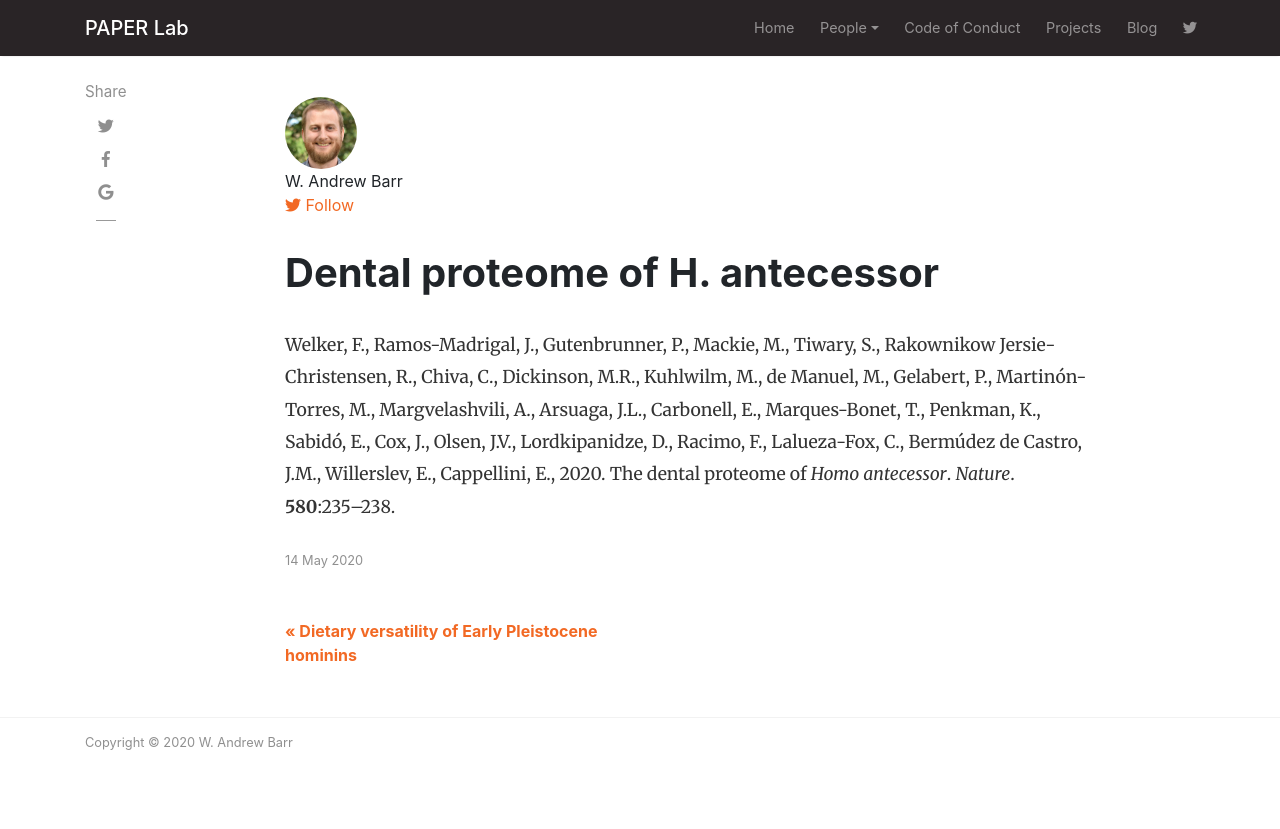
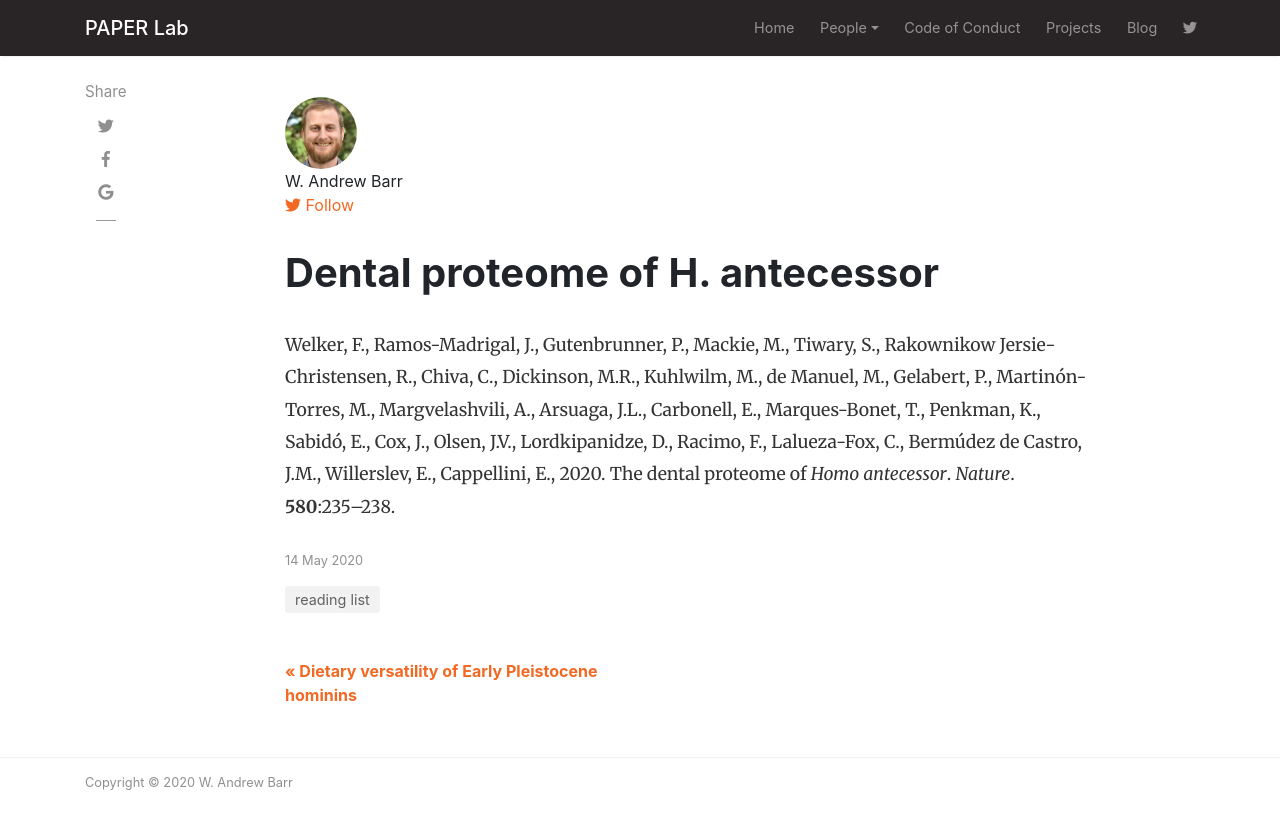
Before and after one commit to wabarr/PAPER, a Jekyll site: the page built from _posts/2020-05-14-dental-proteome-of-h.antecessor.md, in a window 1280 px wide. Shown: the top 829 px of the page. Built offline with Jekyll 4.4.1, drawn with Linux system fonts in a browser that asks for light colours; nearby versions of some CDN libraries; comment, search, counter and statistics services are not loaded.

Commit message:
Update from Forestry.io Andrew Barr updated _posts/2020-05-14-dental-proteome-of-h.antecessor.md

```diff
--- a/_posts/2020-05-14-dental-proteome-of-h.antecessor.md
+++ b/_posts/2020-05-14-dental-proteome-of-h.antecessor.md
@@ -2,7 +2,8 @@
 layout: post
 author: wabarr
 title: Dental proteome of H. antecessor
-categories: []
+categories:
+- reading list
 date: 2020-05-14 04:00:00 +0000
 image: ''
 
```
